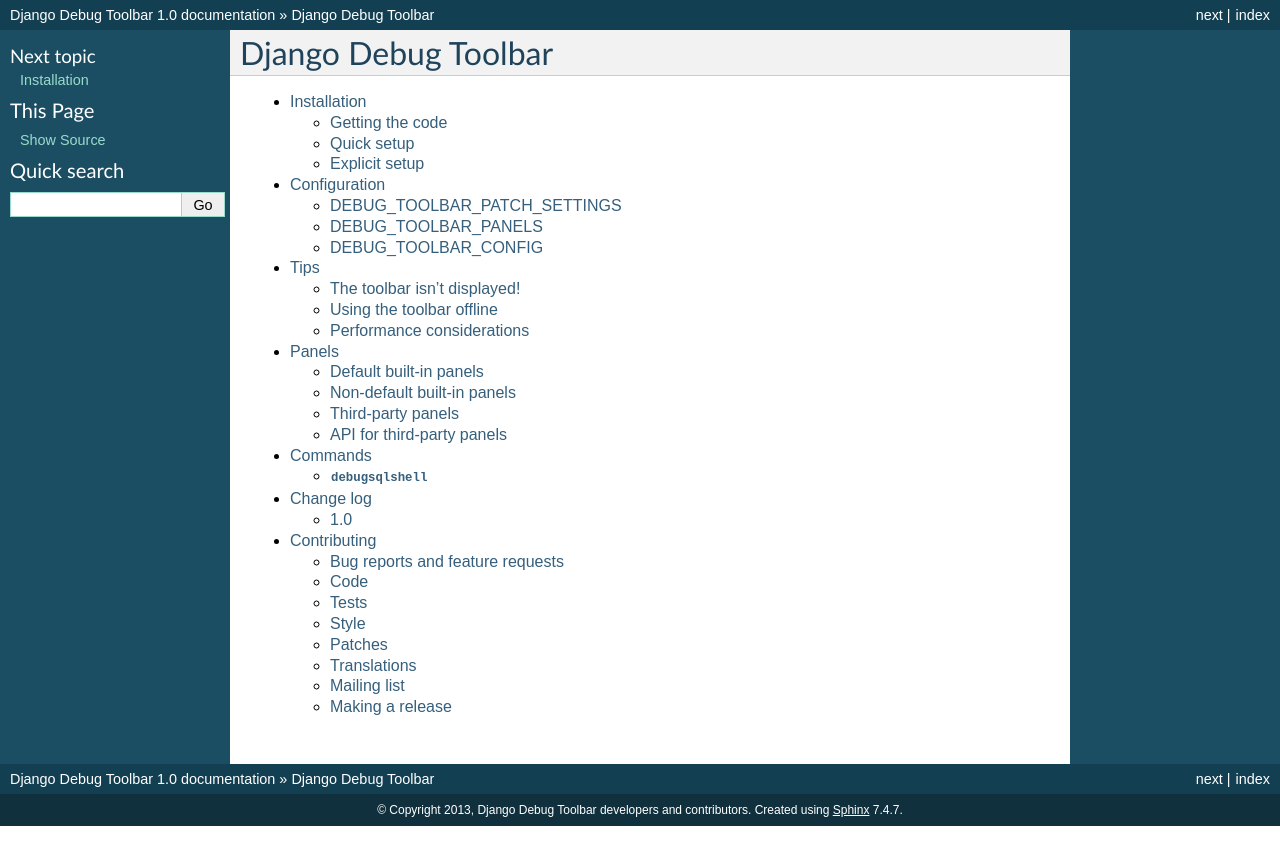
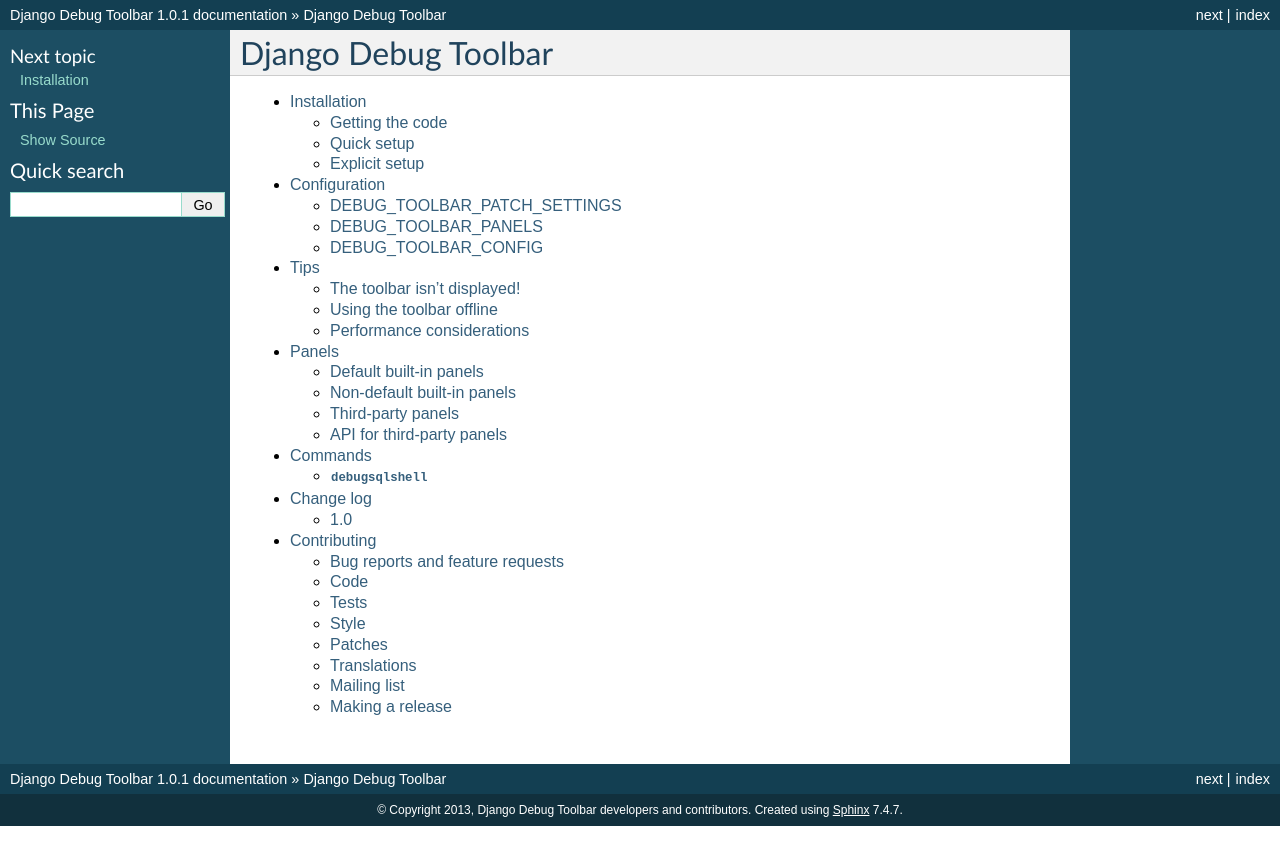
Before and after one commit to jazzband/django-debug-toolbar, a Sphinx documentation site: the page built from docs/index.rst, in a window 1280 px wide. Shown: the top 865 px of the page. Built offline with Sphinx 7.4.7, drawn with Linux system fonts in a browser that asks for light colours.

Commit message:
Bump version number for bugfix releases.

```diff
--- a/README.rst
+++ b/README.rst
@@ -19,7 +19,7 @@
 In addition to the built-in panels, a number of third-party panels are
 contributed by the community.
 
-The current version of the Debug Toolbar is 1.0. It works on Django 1.4, 1.5
+The current version of the Debug Toolbar is 1.0.1. It works on Django 1.4, 1.5
 and 1.6.
 
 If you're using Django 1.4, you will need Django ≥ 1.4.2 and Python ≥ 2.6.5.
--- a/docs/conf.py
+++ b/docs/conf.py
@@ -59,7 +59,7 @@
 # The short X.Y version.
 version = '1.0'
 # The full version, including alpha/beta/rc tags.
-release = '1.0'
+release = '1.0.1'
 
 # The language for content autogenerated by Sphinx. Refer to documentation
 # for a list of supported languages.
--- a/setup.py
+++ b/setup.py
@@ -2,7 +2,7 @@
 
 setup(
     name='django-debug-toolbar',
-    version='1.0',
+    version='1.0.1',
     description='A configurable set of panels that display various debug '
                 'information about the current request/response.',
     long_description=open('README.rst').read(),
```
